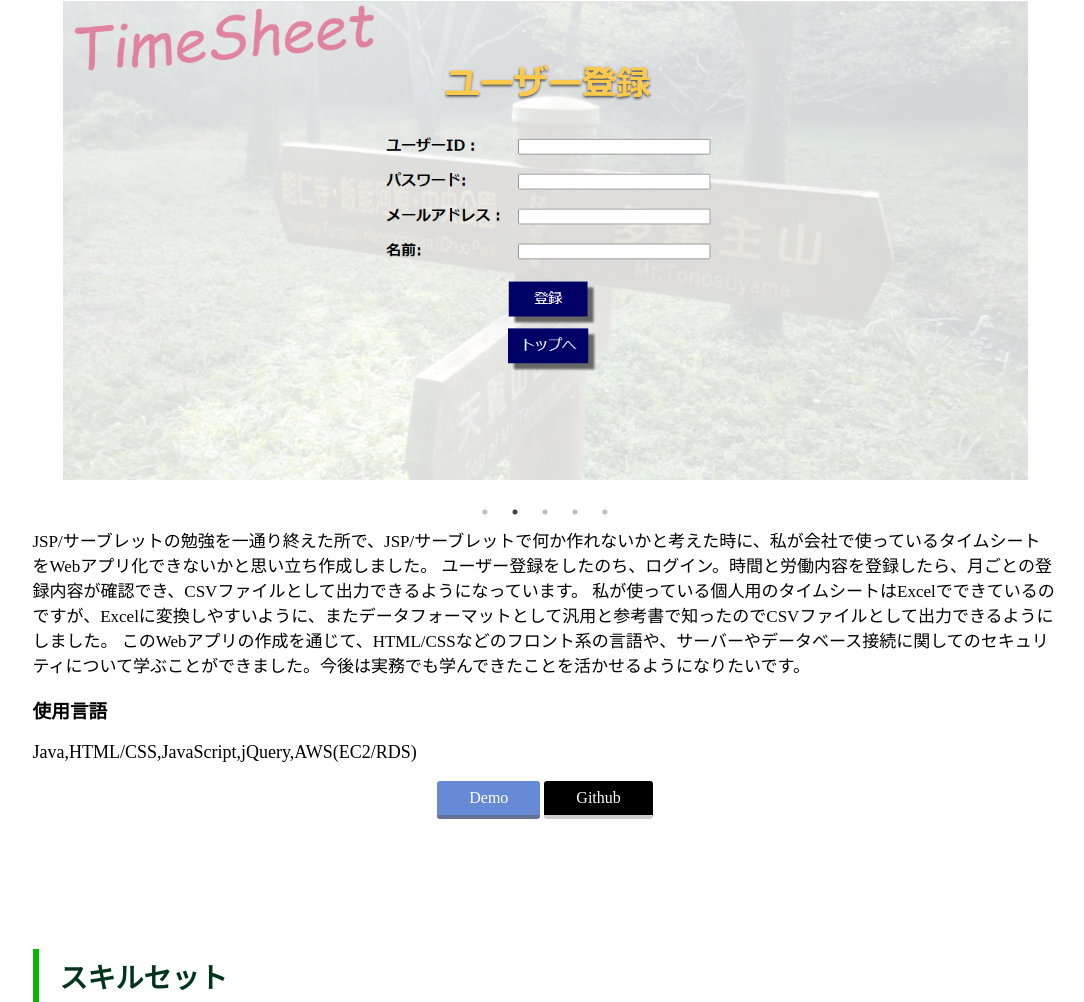
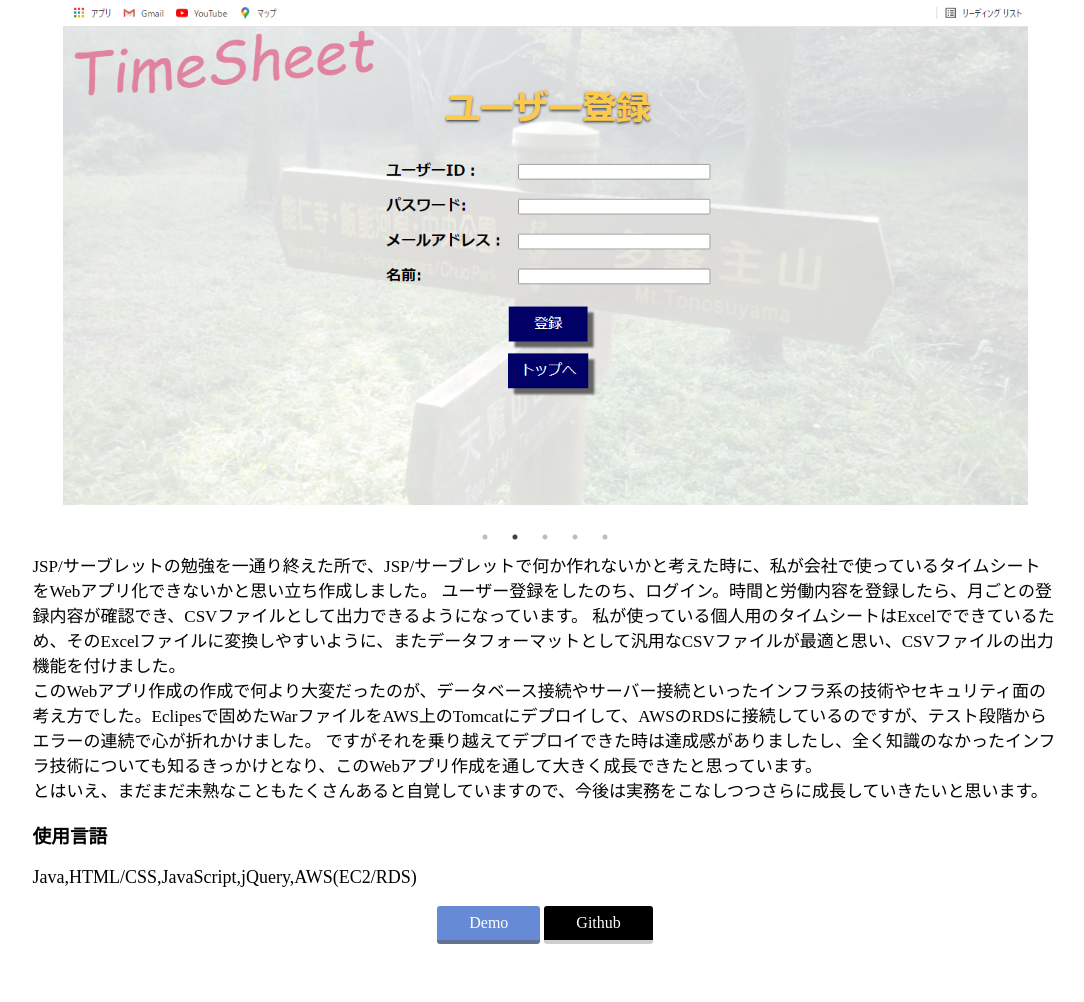
Before and after one commit to ChikuwaGyoniso/PortFolio, a plain HTML site: page index.html in a window 1280 px wide. Shown: the part 1794-2796 px from the top of the page, without its empty margins (95-1179 px from the left). Drawn offline with nearby package versions, Linux system fonts and the light colour scheme.

Commit message:
文言の変更

```diff
--- a/index.html
+++ b/index.html
@@ -12,9 +12,11 @@
     <script type="text/javascript" src="https://cdnjs.cloudflare.com/ajax/libs/jquery/1.11.3/jquery.min.js"></script>
     <script type="text/javascript" src="https://cdn.jsdelivr.net/npm/slick-carousel@1.8.1/slick/slick.min.js"></script>
     <script src="js/slide.js"></script>
+
   </head>
 
   <body>
+      <div class="site-space">
      <header id="header">
         <h2 class="site-title">Chikugo Portfolio</h1>
             <nav>
@@ -30,7 +32,8 @@
          <h2 class="sec-title">自己紹介</h2>
          <p class="name">筑後　圭太</p>
          <p class="light-prof">18歳で上京し、某IT企業に派遣社員として登録。主にExcelを使用した業務の中で、独学で学んだVBAでツールを作成し活用してきました。そのことがきっかけで、自分の頭で考えたことがコードを通して実現するプログラミングが楽しいと感じるようになりました。しかし、今の職場ではVBA以外の言語には触れることが出来ず、同じようなExcelを用いた業務では成長もできないと感じました。そこでプログラミングを中心とした仕事をしようと考え、IT業界の転職を目指すことにしました。
-            Javaを中心にIT技術や知識の勉強をほぼ0からスタートし、現在はJava Silver取得に向け勉強中です。趣味は将棋で、過去にアマチュア二段を御徒町将棋センターで認定されました。最近はよくオンライン将棋サイトで将棋を指しています。</p>
+            Javaを中心にIT技術や知識の勉強をほぼ0からスタートし、現在はJava Silver取得に向け勉強中です。<br>
+            趣味は将棋で、過去に御徒町将棋センターでアマチュア二段と認定されました。最近はよくオンライン将棋サイトで将棋を指しています。</p>
          <ul class="timeline">
              <li>
                <p class="timeline-date">2017年4月</p>
@@ -109,8 +112,10 @@
         <p class="works-info">
         JSP/サーブレットの勉強を一通り終えた所で、JSP/サーブレットで何か作れないかと考えた時に、私が会社で使っているタイムシートをWebアプリ化できないかと思い立ち作成しました。
         ユーザー登録をしたのち、ログイン。時間と労働内容を登録したら、月ごとの登録内容が確認でき、CSVファイルとして出力できるようになっています。
-        私が使っている個人用のタイムシートはExcelでできているのですが、Excelに変換しやすいように、またデータフォーマットとして汎用と参考書で知ったのでCSVファイルとして出力できるようにしました。
-        このWebアプリの作成を通じて、HTML/CSSなどのフロント系の言語や、サーバーやデータベース接続に関してのセキュリティについて学ぶことができました。今後は実務でも学んできたことを活かせるようになりたいです。
+        私が使っている個人用のタイムシートはExcelでできているため、そのExcelファイルに変換しやすいように、またデータフォーマットとして汎用なCSVファイルが最適と思い、CSVファイルの出力機能を付けました。<br>
+        このWebアプリ作成の作成で何より大変だったのが、データベース接続やサーバー接続といったインフラ系の技術やセキュリティ面の考え方でした。Eclipesで固めたWarファイルをAWS上のTomcatにデプロイして、AWSのRDSに接続しているのですが、テスト段階からエラーの連続で心が折れかけました。
+        ですがそれを乗り越えてデプロイできた時は達成感がありましたし、全く知識のなかったインフラ技術についても知るきっかけとなり、このWebアプリ作成を通して大きく成長できたと思っています。<br>
+        とはいえ、まだまだ未熟なこともたくさんあると自覚していますので、今後は実務をこなしつつさらに成長していきたいと思います。
         </p>
         </div>
          <div class="sub-space">
@@ -222,7 +227,7 @@
                 onload="onLoad();">
             </iframe>
      </section>
-
+    </div>
     <footer id="footer">
         &copy; 2022 Chikugo Keita
     </footer>
```
